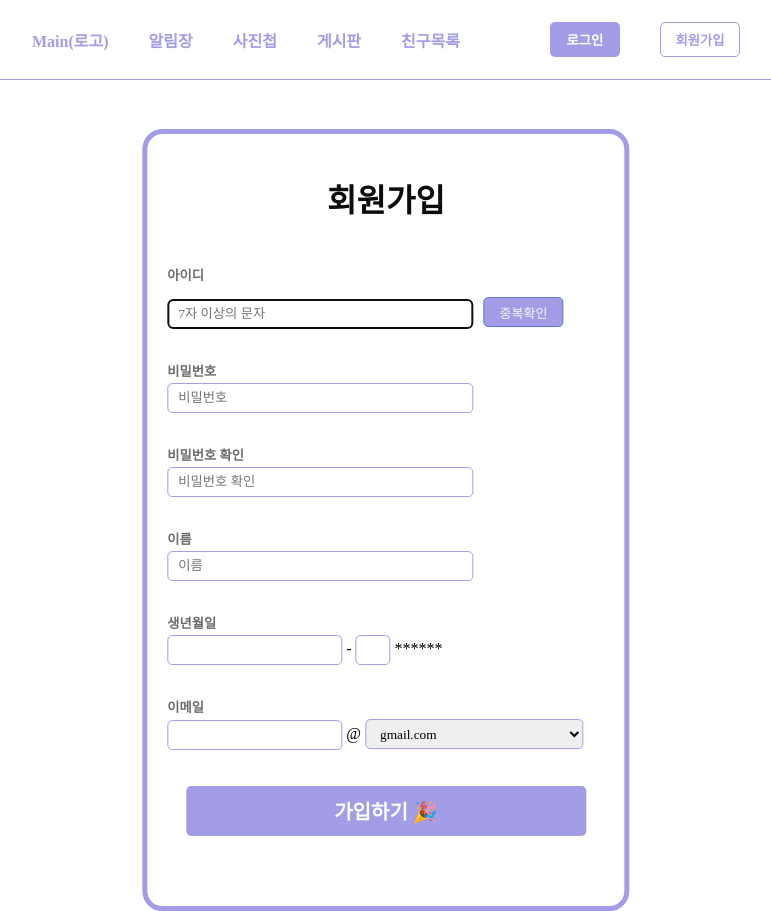
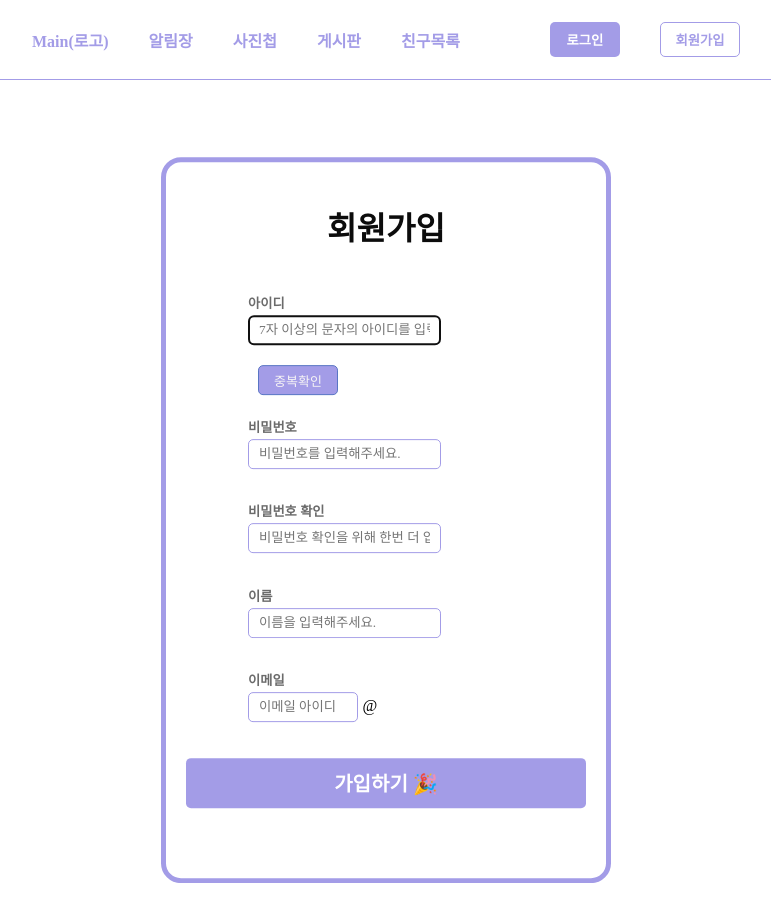
Before and after one commit to xooxpeak/React_Puppy, a React (Create React App) app: page /register in a window 1280 px wide. Shown: the whole page, without its empty margins (254-1025 px from the left). After the commit the page ends 883 px from the top, so only its background shows below. Built offline with nearby package versions, Linux system fonts and the light colour scheme.

Commit message:
[Feat] 회원가입 register 함수 추가

```diff
--- a/src/pages/Register.js
+++ b/src/pages/Register.js
@@ -11,7 +11,7 @@ let Register = () => {
         password : "",
         password2 : "",
         name : "",
-        birth : "",
+ //       birth : "",
         email : "",
         addr1 : "",
         addr2 : ""
@@ -61,6 +61,27 @@ let Register = () => {
         });
     }
 
+    // 회원가입
+    let register = () => {
+        // 입력란이 비어있을 경우의 경고창
+        // if(!user.userId || !user.password || !user.name || !user.password2 || !user.birth || !user.email){
+        //     alert("모든 항목을 다 작성해주세요.");
+        //     return;  // 함수 실행을 중단하고 반환
+        // }
+        axios.post('http://localhost:8082/api/v1/auth/n/register', user)
+        .then((res) => {
+
+            // 회원가입 성공
+            alert("회원가입이 완료되었습니다!");
+            console.log("Response:", res.data);
+        })
+        .catch((error) => {
+            // 회원가입 실패
+            alert("회원가입에 실패했습니다. 다시 확인해주세요.");
+            console.error("Error:", error);
+        });
+    }
+
     // useState 훅으로 관리되는 user 객체의 속성을 업데이트하는 함수
     let onChangeUserData = (e) => {
         setUser({...user, [e.target.name] : e.target.value})
@@ -81,44 +102,44 @@ let Register = () => {
                     {/* 아이디 */}
                     <div>
                         <h5> 아이디 </h5>
-                        <input type='text' className="input-field" name={"userId"} onChange={onChangeUserData} maxLength='20' placeholder="7자 이상의 문자" autoFocus/>
+                        <input type='text' className="input-field" name={"userId"} onChange={onChangeUserData} maxLength='20' placeholder="7자 이상의 문자의 아이디를 입력해주세요." autoFocus/>
                         <button type="button" id="dupIdCheck" onClick={dupIdCheck}>중복확인</button>
                     </div>
 
                     {/* 비밀번호 */}
                     <div>
                         <h5> 비밀번호 </h5>
-                        <input type='password' className="input-field" name={"password"} onChange={onChangeUserData} maxLength='15' placeholder="비밀번호"/>
+                        <input type='password' className="input-field" name={"password"} onChange={onChangeUserData} maxLength='15' placeholder="비밀번호를 입력해주세요."/>
                     </div>
 
                     {/* 비밀번호 확인 */}
                     <div>
                         <h5> 비밀번호 확인 </h5>
-                        <input type='password' className="input-field" name={"password2"} onChange={onChangeUserData} maxLength='15' placeholder="비밀번호 확인"/>
+                        <input type='password' className="input-field" name={"password2"} onChange={onChangeUserData} maxLength='15' placeholder="비밀번호 확인을 위해 한번 더 입력해주세요."/>
                     </div>
 
                     {/* 이름 */}
                     <div>
                         <h5> 이름 </h5>
-                        <input type='text' className="input-field" name={"name"} onChange={onChangeUserData} maxLength='10' placeholder="이름"/>
+                        <input type='text' className="input-field" name={"name"} onChange={onChangeUserData} maxLength='10' placeholder="이름을 입력해주세요."/>
                     </div>
 
                     {/* 생년월일 */}
-                    <div>
+                    {/*<div>
                         <h5> 생년월일 </h5>
-                        <input type='text' className="input-field2" name={"birth"} onChange={onChangeUserData} maxLength='6'/> -&nbsp;
+                        <input type='text' className="input-field2" name={"birth"} onChange={onChangeUserData} maxLength='6'placeholder="생년월일(900101)"/> -&nbsp;
                         <input type='text' className="input-field3" maxLength='1' name='birth2'/> ******
-                    </div>
+                    </div>*/}
 
                     {/* 이메일 */}
                     <div>
                         <h5> 이메일 </h5>
-                        <input type='text' className="input-field2" name={"email"} onChange={onChangeUserData} maxLength='15'/> @&nbsp;
-                        <select name='register_email_select'>
+                        <input type='text' className="input-field2" name={"email"} onChange={onChangeUserData} maxLength='15'placeholder="이메일 아이디"/> @&nbsp;
+                       {/* <select name='register_email_select'>
                             <option value='gmail.com'> gmail.com </option>
                             <option value='naver.com'> naver.com </option>
                             <option value='write'> 직접 입력 </option>
-                        </select>
+    </select> */}
 
                         {/* {this.state.email_writer ? <div> <input type='text' name='register_email_write' maxLength='20'/> </div>
                                                  : null} */}
@@ -129,7 +150,7 @@ let Register = () => {
             </div>
 
             <div>
-                <button type="button" id="sbtn">가입하기&nbsp;🎉</button>
+                <button type="button" id="sbtn" onClick={register}>가입하기&nbsp;🎉</button>
             </div>
         </form>
       </div>
```
